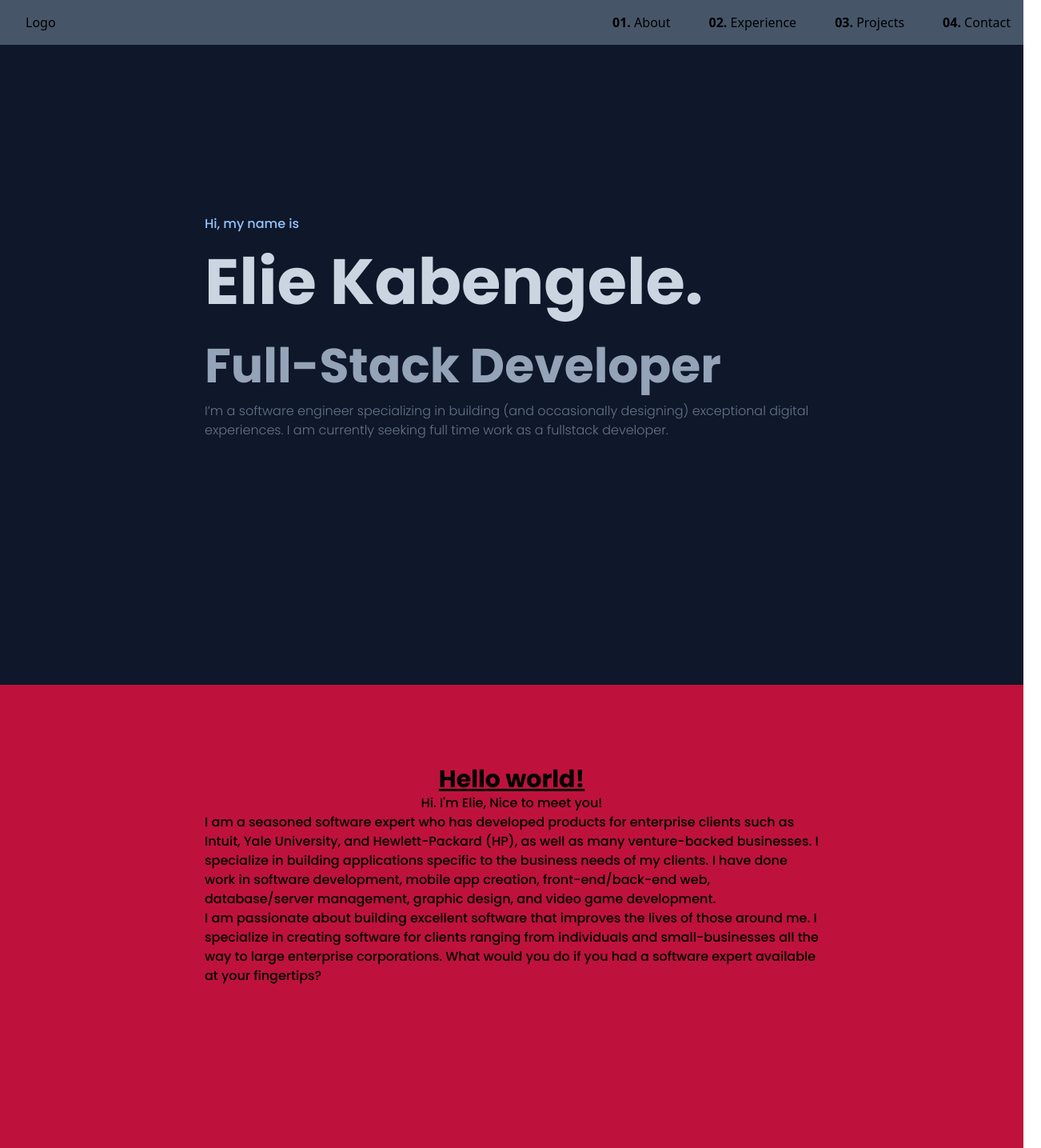
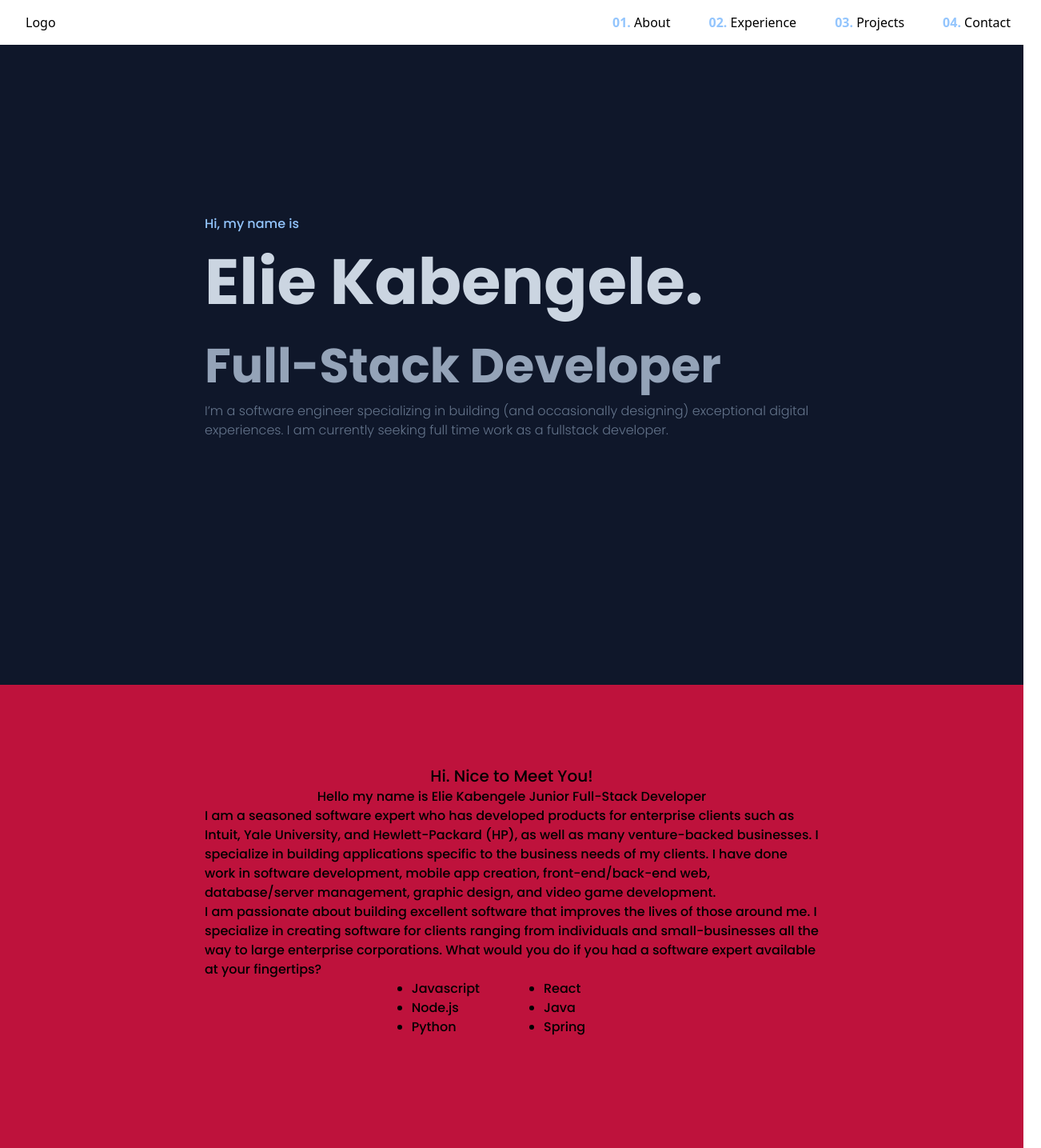
Before and after one commit to amEhlee/amehlee-portfolio, a React (Create React App) app: page / in a window 1280 px wide. Shown: the top 1435 px of the page at 80% size, 1302 px wide, since content can reach past the window. Built offline with nearby package versions, Linux system fonts and the light colour scheme.

Commit message:
cleaning up some stuff general css changes and complete hero

```diff
--- a/package.json
+++ b/package.json
@@ -12,6 +12,7 @@
     "react-dom": "^18.1.0",
     "react-router-dom": "^6.3.0",
     "react-scripts": "5.0.1",
+    "react-scroll": "^1.8.8",
     "web-vitals": "^2.1.4"
   },
   "scripts": {
--- a/src/App.css
+++ b/src/App.css
@@ -1,4 +1,9 @@
 @media all {
+
+  body {
+    height: 100vh;
+    margin: 0px;
+  }
 
   section {
     position: relative;
@@ -9,13 +14,4 @@
     align-items: center;
   }
 
-  /* scrollbar */
-  div::-webkit-scrollbar {
-    width: 12px;
-  }
-
-  div::-webkit-scrollbar-thumb {
-    border: 2px solid #ffffff2f;
-    border-radius: 20px;
-  }
 }
--- a/src/App.js
+++ b/src/App.js
@@ -11,7 +11,6 @@ function App() {
   return (
     <>
       <NavBar />
-      <div className="">
       <div className="font-Poppins">
         <Hero />
         <AboutPage />
@@ -20,7 +19,6 @@ function App() {
         <ContactPage />
         <FooterBlock />
       </div>
-      </div>
     </>
   );
 }
--- a/src/components/NavBar.js
+++ b/src/components/NavBar.js
@@ -14,7 +14,9 @@ function NavBarItem(props) {
   return (
     <li className="">
       <a href={props.refrencetag}>
-        <span className="text-black-600 font-bold">{props.numbering}</span>
+        <span className="text-black-600 font-bold text-blue-300">
+          {props.numbering}
+        </span>
         {props.content}
       </a>
     </li>
@@ -23,11 +25,11 @@ function NavBarItem(props) {
 
 export default function NavBar() {
   return (
-    <nav className="flex items-center py-4 justify-between bg-slate-600">
+    <nav className="flex items-center py-4 justify-between">
       <div className="Logo ml-8">
         <a href="#home">Logo</a>
       </div>
-      <ul className="hidden sm:flex flex-1 justify-end items-center gap-12 mr-4">
+      <ul className="hidden sm:flex flex-1 justify-end items-center gap-12 mr-4 ">
         <NavBarItem
           refrencetag=" #about "
           numbering=" 01. "
--- a/src/pages/AboutPage.js
+++ b/src/pages/AboutPage.js
@@ -3,10 +3,8 @@ import React from "react";
 export default function AboutPage() {
   return (
     <section className="bg-rose-700">
-      <p className="text-3xl font-bold underline">
-        Hello world!
-      </p>
-      <h1>Hi. I'm Elie, Nice to meet you!</h1>
+      <h2 className="">Hi. Nice to Meet You!</h2>
+      <p>Hello my name is Elie Kabengele Junior Full-Stack Developer</p>
       <p>
         I am a seasoned software expert who has developed products for
         enterprise clients such as Intuit, Yale University, and Hewlett-Packard
@@ -23,6 +21,15 @@ export default function AboutPage() {
         enterprise corporations. What would you do if you had a software expert
         available at your fingertips?
       </p>
+
+        <ul className="grid list-disc grid-cols-2 grid-rows-3 gap-x-20">
+          <li>Javascript</li>
+          <li>React</li>
+          <li>Node.js</li>
+          <li>Java</li>
+          <li>Python</li>
+          <li>Spring</li>
+        </ul>
     </section>
   );
 }
--- a/src/pages/ContactPage.js
+++ b/src/pages/ContactPage.js
@@ -2,8 +2,8 @@ import React from "react";
 
 export default function ContactPage() {
   return (
-    <section className="bg-green-800">
-      <h1 className="big-heading">So, Lets hear about your project!</h1>
+    <section className="bg-slate-900">
+      <h1>So, Lets hear about your project!</h1>
       <p>I'm free to contact using the resources down below</p>
       <label for="fname">Name:</label>
       <input
--- a/src/pages/ExperiencePage.js
+++ b/src/pages/ExperiencePage.js
@@ -2,7 +2,7 @@ import React from "react";
 
 export default function ExperiencePage() {
   return (
-    <section className="bg-yellow-600">
+    <section className="bg-slate-900">
       <h1>Experience Page</h1>
       <p>
         <hr/>
--- a/src/pages/ProjectsPage.js
+++ b/src/pages/ProjectsPage.js
@@ -2,7 +2,7 @@ import React from "react";
 
 export default function ProjectsPage() {
   return (
-    <section className="bg-blue-800">
+    <section className="bg-rose-700">
       <h1>Projects</h1>
       <h2>Capstone Peralta</h2>
     </section>
```
Also changed, not shown: 1 other file (tests, documents, lock files or other folders). Lines whose indentation alone changed are shown as unchanged.
